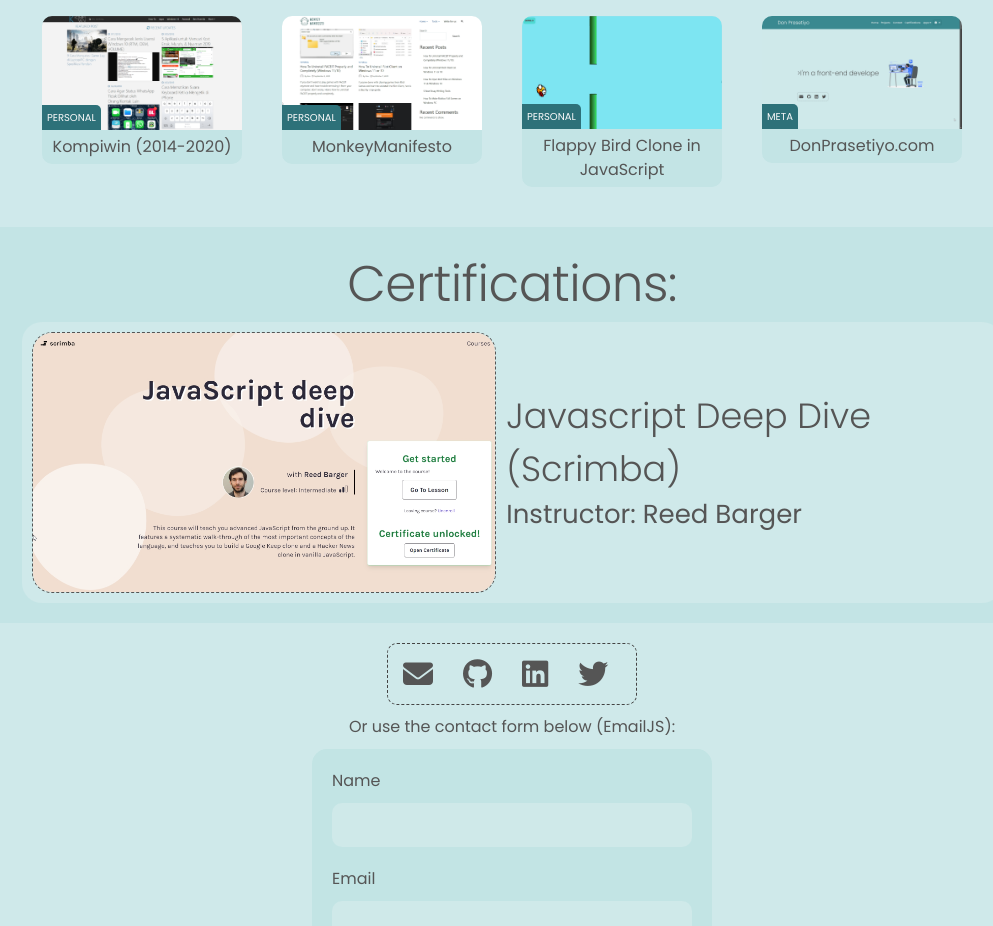
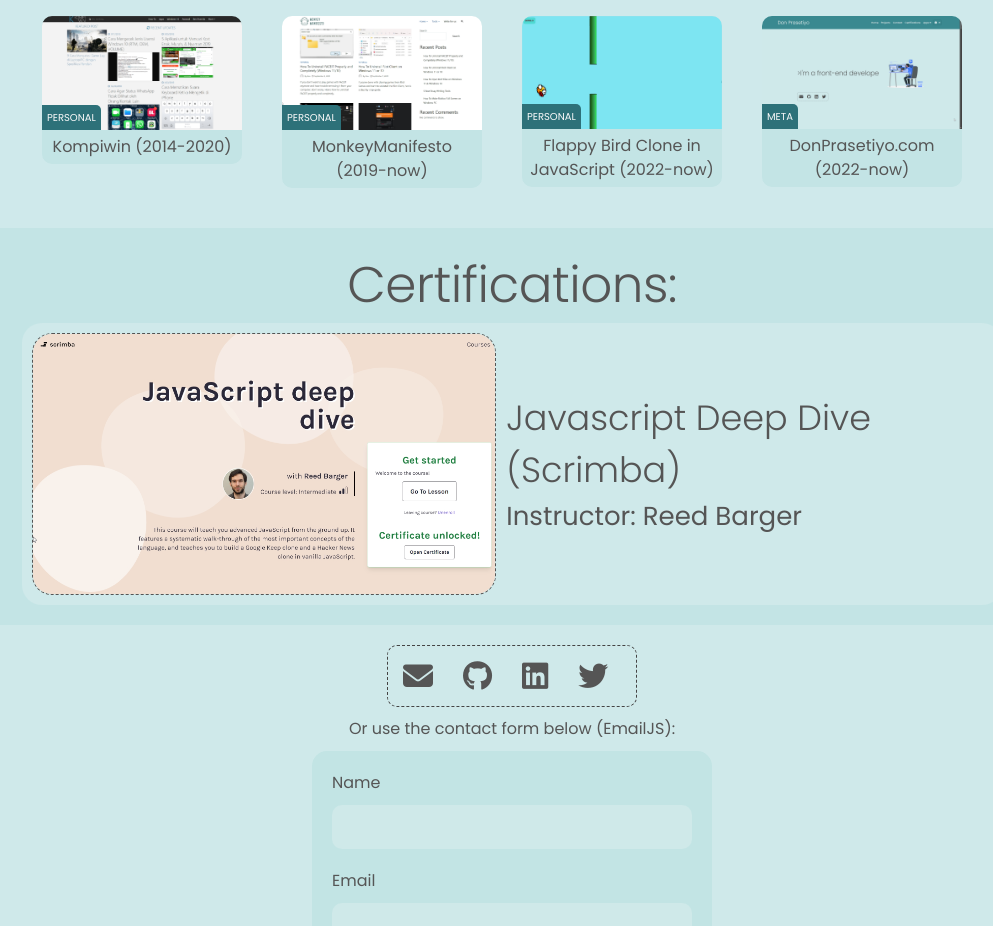
Before and after one commit to donprasetiyo/donprasetiyo, a Next.js app: page / in a window 1280 px wide. Shown: the part 1200-2126 px from the top of the page, without its empty margins (128-1121 px from the left). Built offline with nearby package versions, Linux system fonts and the light colour scheme.

Commit message:
minor project changes

```diff
--- a/components/Projects.tsx
+++ b/components/Projects.tsx
@@ -43,9 +43,9 @@
             </div>
             <div className="mb-[20px] w-[100%]">
                 <Project title="Kompiwin (2014-2020)" image={kompiwin} alt={'kompiwin'} category='personal' details={<KompiwinDetails />} url={'https://kompiwin.com'} github={null} />
-                <Project title="MonkeyManifesto" image={mm} alt={'mm'} category='personal' details={<MMDetails />} url={'https://monkeymanifesto.com'} github={null} />
-                <Project title="Flappy Bird Clone in JavaScript" image={flappy} alt={'flappy'} category='personal' details={<FlappyDetails/>} url={'https://flappy.donprasetiyo.com/'} github={'https://github.com/donprasetiyo/Flappy'}/>
-                <Project title="DonPrasetiyo.com" image={meta} alt={'meta'} category='meta'details={<MetaDetails/>} url={'/'} github={'https://github.com/donprasetiyo/donprasetiyo'} />
+                <Project title="MonkeyManifesto (2019-now)" image={mm} alt={'mm'} category='personal' details={<MMDetails />} url={'https://monkeymanifesto.com'} github={null} />
+                <Project title="Flappy Bird Clone in JavaScript (2022-now)" image={flappy} alt={'flappy'} category='personal' details={<FlappyDetails/>} url={'https://flappy.donprasetiyo.com/'} github={'https://github.com/donprasetiyo/Flappy'}/>
+                <Project title="DonPrasetiyo.com (2022-now)" image={meta} alt={'meta'} category='meta'details={<MetaDetails/>} url={'/'} github={'https://github.com/donprasetiyo/donprasetiyo'} />
             </div>
         </>
     );
```
